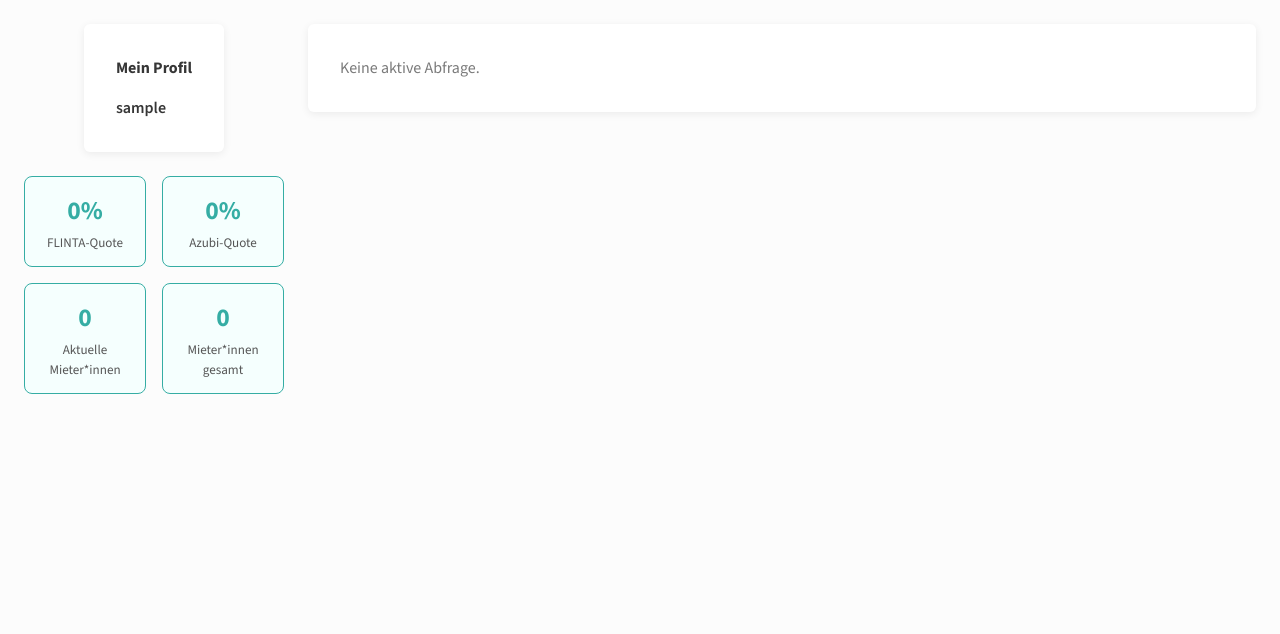
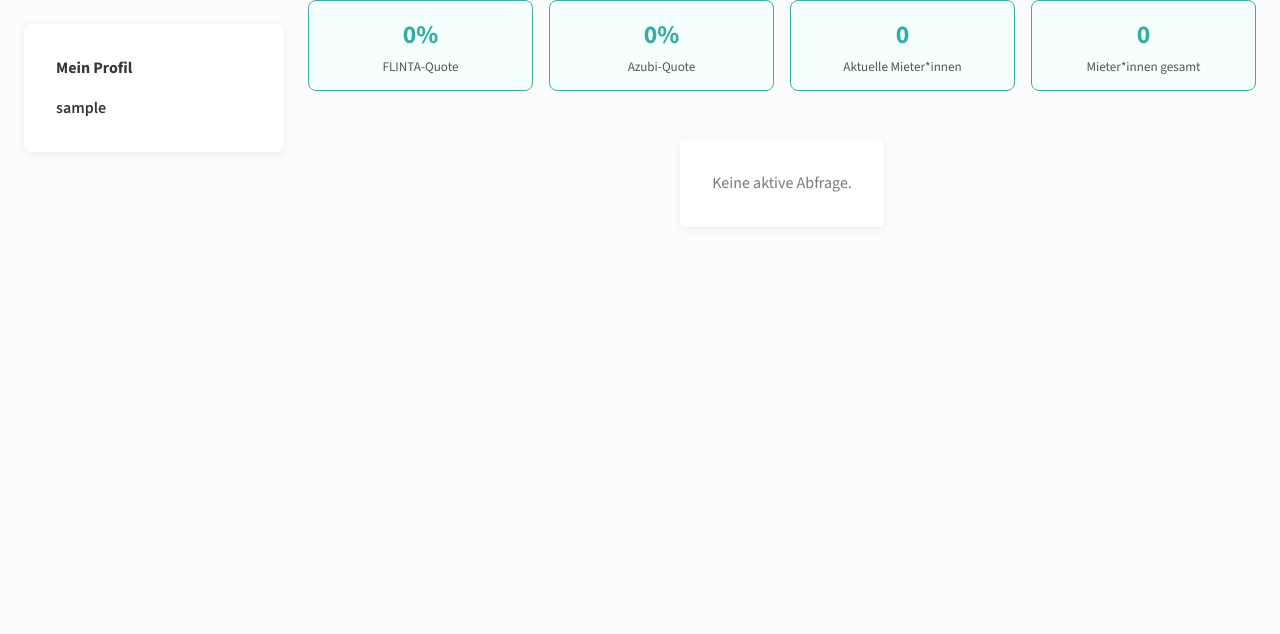
Before and after one commit to CollegiumAcademicum/CArtei, a Django app: page /dashboard/ in a window 1280 px wide. Shown: the part 64-698 px from the top of the page. Run offline with Django 5.2, Linux system fonts and the light colour scheme; the visitor is signed in with stand-in values (Sample User, id 1); data that the repository does not hold is empty; parts of the project's set-up code (start-up, migrations or seed data) failed here and were passed over.

Commit message:
Move dashboard stats to top of engagement surveys column

```diff
--- a/app/templates/app/dashboard.html
+++ b/app/templates/app/dashboard.html
@@ -3,8 +3,7 @@
 {% block content %}
 <div style="display:flex;gap:1.5rem;align-items:flex-start;">
 
-  <div style="width:260px;flex-shrink:0;display:flex;flex-direction:column;gap:1.5rem;">
-  <div class="ca-card">
+  <div class="ca-card" style="width:260px;flex-shrink:0;">
     <h2 style="font-size:1rem;font-weight:700;margin-bottom:1rem;">
       {% if tenant %}<a href="{% url 'tenant_detail' tenant.pk %}" style="color:var(--ca-teal);">Mein Profil</a>{% else %}Mein Profil{% endif %}
     </h2>
@@ -28,7 +27,8 @@
     {% endif %}
   </div>
 
-  <div style="display:grid;grid-template-columns:1fr 1fr;gap:1rem;">
+  <div style="flex:1;display:flex;flex-direction:column;gap:1.5rem;">
+    <div style="display:grid;grid-template-columns:repeat(4,1fr);gap:1rem;">
       <div class="ca-stat-card">
         <div class="ca-stat-value">{{ flinta_quote }}%</div>
         <div class="ca-stat-label">FLINTA-Quote</div>
@@ -46,10 +46,6 @@
         <div class="ca-stat-label">Mieter*innen gesamt</div>
       </div>
     </div>
-
-  </div>
-
-  <div style="flex:1;">
     {% if active_abfragen %}
       <div class="ca-card">
         <h2 style="font-size:1rem;font-weight:700;margin-bottom:0.5rem;"><a href="{% url 'abfragen_list' %}">Engagement-Abfragen</a></h2>
```
Lines whose indentation alone changed are shown as unchanged.
